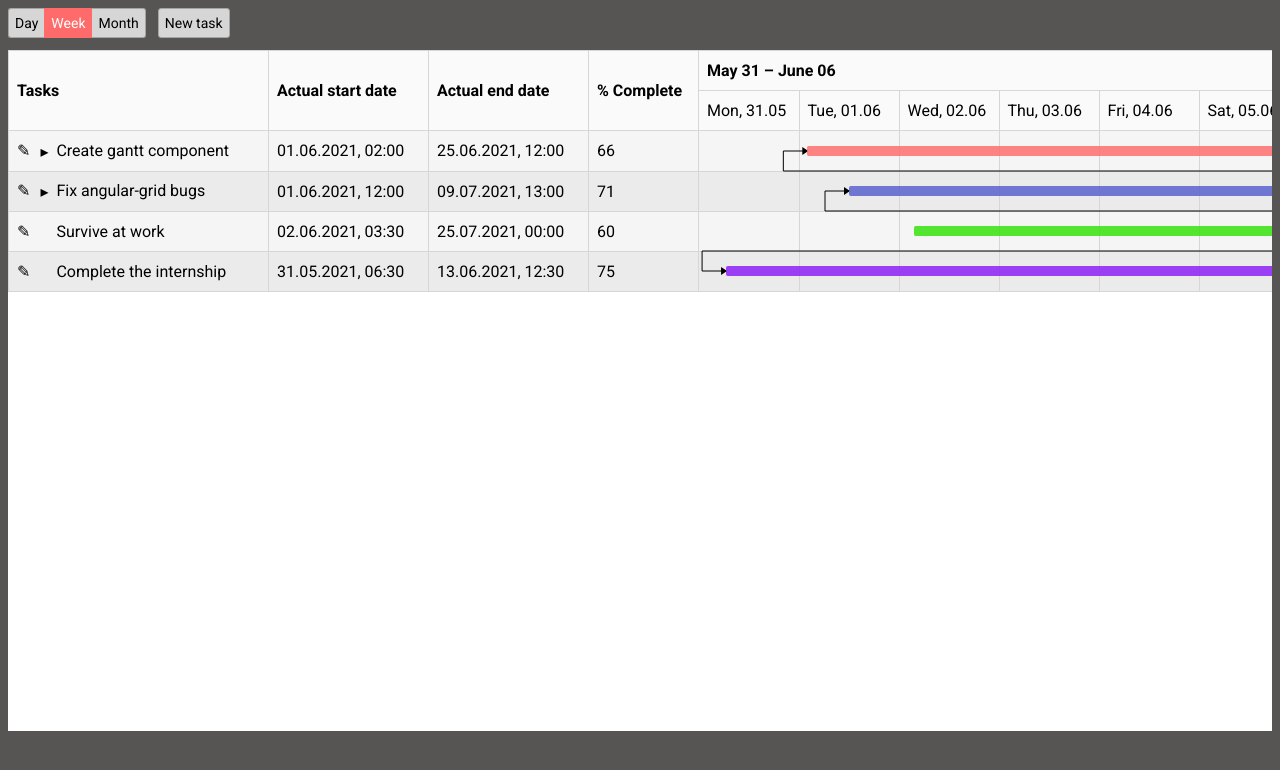
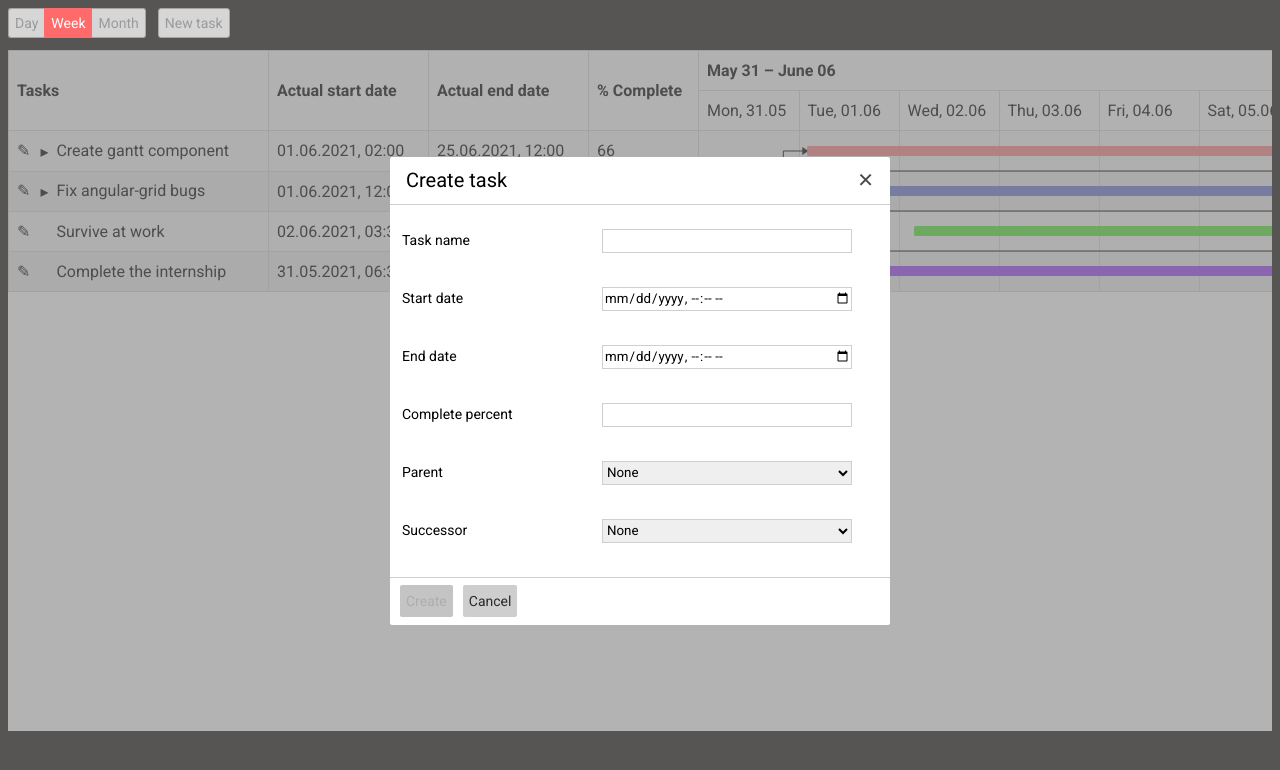
Before and after one commit to Overfirst/angular-gantt, an Angular app: page / in a window 1280 px wide. Both pictures are taken after a click on the button "New task". Shown: the top 770 px of the page. Built offline with nearby package versions, Linux system fonts and the light colour scheme.

Commit message:
Возможность создания нового таска через модалку

```diff
--- a/src/app/shared/components/gantt/gantt-task-modal/gantt-task-modal.component.html
+++ b/src/app/shared/components/gantt/gantt-task-modal/gantt-task-modal.component.html
@@ -1,11 +1,11 @@
 <div class="modal">
   <div class="top top-bottom">
-    <span class="header-text">Edit task</span>
+    <span class="header-text">{{ createMode ? 'Create' : 'Edit' }} task</span>
     <span (click)="closeClick($event)" class="header-text header-close">✕</span>
   </div>
 
   <div class="content">
-    <form [formGroup]="form">
+    <form *ngIf="!createMode" [formGroup]="form">
       <div class="input-group">
         <label>Task name</label>
         <div>
@@ -98,21 +98,126 @@
         </div>
       </div>
     </form>
+
+    <form *ngIf="createMode" [formGroup]="form">
+      <div class="input-group">
+        <label>Task name</label>
+        <div>
+          <input
+            formControlName="name"
+            type="text"
+            [class.input-invalid]="form.controls.name.touched && form.controls.name.invalid"
+          >
+          <div class="validator-box">
+            <span *ngIf="form.controls.name.touched && form.controls.name.invalid">Fill in this field!</span>
+          </div>
+        </div>
+      </div>
+
+      <div class="input-group">
+        <label>Start date</label>
+        <div>
+          <input
+            formControlName="startDate"
+            type="datetime-local"
+            [class.input-invalid]="form.controls.startDate.touched && form.controls.startDate.invalid"
+          >
+          <div class="validator-box">
+            <span *ngIf="form.controls.startDate.touched && form.controls.startDate.errors?.required">Fill in this field!</span>
+            <span *ngIf="form.controls.startDate.touched && form.controls.startDate.invalid && !form.controls.startDate.errors?.required">{{ form.controls.startDate.errors!.error! }}</span>
+          </div>
+        </div>
+      </div>
+
+      <div class="input-group">
+        <label>End date</label>
+        <div>
+          <input
+            (change)="checkStartDateValidation()"
+            formControlName="endDate"
+            type="datetime-local"
+            [class.input-invalid]="form.controls.endDate.touched && form.controls.endDate.invalid"
+          >
+          <div class="validator-box">
+            <span *ngIf="form.controls.endDate.touched && form.controls.endDate.errors?.required">Fill in this field!</span>
+            <span *ngIf="form.controls.endDate.touched && form.controls.endDate.invalid && !form.controls.endDate.errors?.required">{{ form.controls.endDate.errors!.error! }}</span>
+          </div>
+        </div>
+      </div>
+
+      <div class="input-group">
+        <label>Complete percent</label>
+        <div>
+          <input
+            formControlName="readyPercent"
+            type="number"
+            [class.input-invalid]="form.controls.readyPercent.touched && form.controls.readyPercent.invalid"
+            min="0"
+            max="100"
+          >
+          <div class="validator-box">
+            <span *ngIf="form.controls.readyPercent.touched && form.controls.readyPercent.invalid">Valid values are from 0 to 100!</span>
+          </div>
+        </div>
+      </div>
+
+      <div *ngIf="createData.length !== 0" class="input-group">
+        <label>Parent</label>
+        <div>
+          <select
+            (change)="parentChanged()"
+            formControlName="possibleParents"
+            [(ngModel)]="selectedParent"
+          >
+            <option [ngValue]="null">None</option>
+            <option *ngFor="let task of createData" [ngValue]="task">{{ task.name }}</option>
+          </select>
+          <div class="validator-box">
+          </div>
+        </div>
+      </div>
+
+      <div class="input-group">
+        <label>Successor</label>
+        <div>
+          <select
+            formControlName="successor"
+            [(ngModel)]="selectedSuccessor"
+          >
+            <option [ngValue]="null">None</option>
+            <option *ngFor="let task of createData" [ngValue]="task">{{ task.name }}</option>
+          </select>
+          <div class="validator-box">
+          </div>
+        </div>
+      </div>
+    </form>
   </div>
 
   <div class="bottom top-bottom">
     <button
+      *ngIf="!createMode"
       (click)="deleteClick($event)"
       class="btn btn-delete"
     >Delete</button>
 
     <div>
       <button
+        class="btn btn-save"
+        *ngIf="!createMode"
+        (click)="saveClick($event)"
         [disabled]="form.invalid"
-        (click)="saveClick($event)"
-        class="btn btn-save"
         [class.btn-disabled]="form.invalid"
       >Save</button>
+
+      <button
+        class="btn btn-save"
+        *ngIf="createMode"
+        (click)="createClick($event)"
+        [disabled]="form.invalid"
+        [class.btn-disabled]="form.invalid"
+      >Create</button>
+
       <button (click)="cancelClick($event)" class="btn">Cancel</button>
     </div>
   </div>
--- a/src/app/shared/components/gantt/gantt-task-modal/gantt-task-modal.component.ts
+++ b/src/app/shared/components/gantt/gantt-task-modal/gantt-task-modal.component.ts
@@ -1,6 +1,6 @@
 import { Component, ChangeDetectionStrategy, Output, EventEmitter, Input } from '@angular/core';
 import { FormControl, FormGroup, Validators } from '@angular/forms';
-import { GanttEditModalData, GanttEditModalSaveData, GanttTask, GanttTaskWrapper } from 'src/app/shared/interfaces';
+import { GanttEditModalData, GanttModalSaveData, GanttTask, GanttTaskWrapper } from 'src/app/shared/interfaces';
 import { GanttService } from 'src/app/shared/services/gantt.service';
 import { GanttValidators } from 'src/app/shared/utils/gantt-validators';
 
@@ -18,14 +18,18 @@ export class GanttTaskModalComponent {
 
   @Output() public closeClicked = new EventEmitter<MouseEvent>();
   @Output() public deleteClicked = new EventEmitter<MouseEvent>();
-  @Output() public saveClicked = new EventEmitter<GanttEditModalSaveData>();
+  @Output() public saveClicked = new EventEmitter<GanttModalSaveData>();
+  @Output() public createClicked = new EventEmitter<GanttModalSaveData>();
   @Output() public cancelClicked = new EventEmitter<MouseEvent>();
   @Output() public taskDelete = new EventEmitter<void>();
 
   public form: FormGroup;
   public confirmOpened = false;
+  @Input() public createMode = false;
 
   public editModalData: GanttEditModalData;
+  public createModalData: GanttTask[];
+
   public selectedParentWrapper: GanttTaskWrapper = { task: null };
   private selectedParentTask: GanttTask | null;
 
@@ -41,6 +45,10 @@ export class GanttTaskModalComponent {
   public selectedSuccessor: GanttTask | null;
 
   @Input() public set editData(data: GanttEditModalData) {
+    if (this.createMode) {
+      return;
+    }
+
     this.editModalData = data;
     this.selectedParent = data.parentTask;
     this.selectedSuccessor = data.currentSuccessor;
@@ -72,6 +80,44 @@ export class GanttTaskModalComponent {
     });
   }
 
+  @Input() public set createData(data: GanttTask[]) {
+    if (!this.createMode) {
+      return;
+    }
+
+    this.createModalData = data;
+    this.selectedParent = null;
+    this.selectedSuccessor = null;
+
+    const endControl = new FormControl(null, [
+      Validators.required,
+      GanttValidators.dateOutsideParentTask(this.selectedParentWrapper),
+    ]);
+
+    const startControl = new FormControl(null, [
+      Validators.required,
+      GanttValidators.startDateLaterValidator(endControl),
+      GanttValidators.dateOutsideParentTask(this.selectedParentWrapper),
+    ]);
+
+    this.form = new FormGroup({
+      name: new FormControl(null, Validators.required),
+      startDate: startControl,
+      endDate: endControl,
+      readyPercent: new FormControl(null, [
+        Validators.required,
+        Validators.min(0),
+        Validators.max(100)
+      ]),
+      possibleParents: new FormControl(null),
+      successor: new FormControl(null)
+    });
+  }
+
+  public get createData() {
+    return this.createModalData;
+  }
+
   public get editData() {
     return this.editModalData;
   }
@@ -85,18 +131,42 @@ export class GanttTaskModalComponent {
     this.deleteClicked.emit(event);
   }
 
+  private getTaskFromForm(): GanttTask {
+    const data = this.form.value;
+
+    const generalData = {
+      parentID: this.selectedParent?.ID || null,
+      name: data.name,
+      readyPercent: data.readyPercent,
+      startDate: new Date(data.startDate),
+      endDate: new Date(data.endDate),
+    };
+
+    if (!this.createMode) {
+      return {
+        ...this.editData.task,
+        ...generalData
+      };
+    }
+
+    return {
+      ID: new Date().getTime(),
+      ...generalData
+    };
+  }
+
   public saveClick(event: MouseEvent): void {
-    const data = this.form.value;
-    const task = {...this.editData.task};
+    this.saveClicked.emit({
+      task: this.getTaskFromForm(),
+      successor: this.selectedSuccessor
+    });
+  }
 
-    task.parentID = this.selectedParent?.ID || null;
-    task.name = data.name;
-    task.readyPercent = data.readyPercent;
-
-    task.startDate = new Date(data.startDate);
-    task.endDate = new Date(data.endDate);
-
-    this.saveClicked.emit({ task, successor: this.selectedSuccessor });
+  public createClick(event: MouseEvent): void {
+    this.createClicked.emit({
+      task: this.getTaskFromForm(),
+      successor: this.selectedSuccessor
+    });
   }
 
   public cancelClick(event: MouseEvent): void {
--- a/src/app/shared/components/gantt/gantt.component.html
+++ b/src/app/shared/components/gantt/gantt.component.html
@@ -5,8 +5,9 @@
   </gantt-periods>
 
   <button
+    class="create-btn"
+    (click)="createTaskClicked($event)"
     [disabled]="modalOpened"
-    class="create-btn"
     [class.btn-disabled]="modalOpened"
   >New task</button>
 </div>
@@ -45,10 +46,13 @@
   <div *ngIf="modalOpened" class="modal-overlay">
     <div (click)="modalClicked($event)" class="edit-modal-container">
       <gantt-task-modal
+        [createMode]="createMode"
         [editData]="editModalData"
+        [createData]="tasks"
         (closeClicked)="modalCloseClicked($event)"
         (deleteClicked)="modalDeleteClicked($event)"
         (saveClicked)="modalSaveClicked($event)"
+        (createClicked)="modalCreateClicked($event)"
         (cancelClicked)="modalCancelClicked($event)"
         (taskDelete)="modalDeleteTask()"
       ></gantt-task-modal>
--- a/src/app/shared/components/gantt/gantt.component.ts
+++ b/src/app/shared/components/gantt/gantt.component.ts
@@ -1,5 +1,5 @@
 import { Component, ChangeDetectionStrategy, Input, ViewChild, ElementRef, AfterViewInit, ChangeDetectorRef, HostListener } from '@angular/core';
-import { GanttEditModalData, GanttEditModalSaveData, GanttPeriod, GanttScrollSyncEvent, GanttTask, GanttTaskDependency, GanttTaskRow } from '../../interfaces';
+import { GanttEditModalData, GanttModalSaveData, GanttPeriod, GanttScrollSyncEvent, GanttTask, GanttTaskDependency, GanttTaskRow } from '../../interfaces';
 import { GanttService } from '../../services/gantt.service';
 
 @Component({
@@ -31,6 +31,7 @@ export class GanttComponent implements AfterViewInit {
   @Input() public contentHeight = 500;
 
   public modalOpened = false;
+  public createMode = false;
 
   public tasksRows: GanttTaskRow[] = [];
   public visibleRows: GanttTaskRow[] = [];
@@ -87,6 +88,11 @@ export class GanttComponent implements AfterViewInit {
     this.visibleRows = this.service.getVisibleRows(this.tasksRows);
   }
 
+  public createTaskClicked(event: MouseEvent): void {
+    this.createMode = true;
+    this.modalOpened = true;
+  }
+
   public editTaskClicked(task: GanttTask): void {
     const childs: GanttTask[] = [];
 
@@ -107,6 +113,7 @@ export class GanttComponent implements AfterViewInit {
       currentSuccessor: needDependency ? this.tasks.find(task => task.ID === needDependency.toID)! : null
     };
 
+    this.createMode = false;
     this.modalOpened = true;
   }
 
@@ -122,7 +129,7 @@ export class GanttComponent implements AfterViewInit {
 
   }
 
-  public modalSaveClicked(data: GanttEditModalSaveData): void {
+  public modalSaveClicked(data: GanttModalSaveData): void {
     const { task } = this.editModalData;
 
     task.parentID = data.task.parentID;
@@ -142,6 +149,17 @@ export class GanttComponent implements AfterViewInit {
     this.modalOpened = false;
   }
 
+  public modalCreateClicked(data: GanttModalSaveData): void {
+    this.dependencies = this.dependencies.filter(dependency => dependency.fromID !== data.task.ID);
+
+    if (data.successor) {
+      this.dependencies.push({ fromID: data.task.ID, toID: data.successor.ID })
+    }
+
+    this.tasks = [...this.tasks, data.task];
+    this.modalOpened = false;
+  }
+
   public modalCancelClicked(event: MouseEvent): void {
     this.modalOpened = false;
   }
--- a/src/app/shared/interfaces.ts
+++ b/src/app/shared/interfaces.ts
@@ -82,7 +82,7 @@ export interface GanttTaskWrapper {
   task: GanttTask | null;
 }
 
-export interface GanttEditModalSaveData {
+export interface GanttModalSaveData {
   task: GanttTask;
   successor: GanttTask | null;
 }
```
